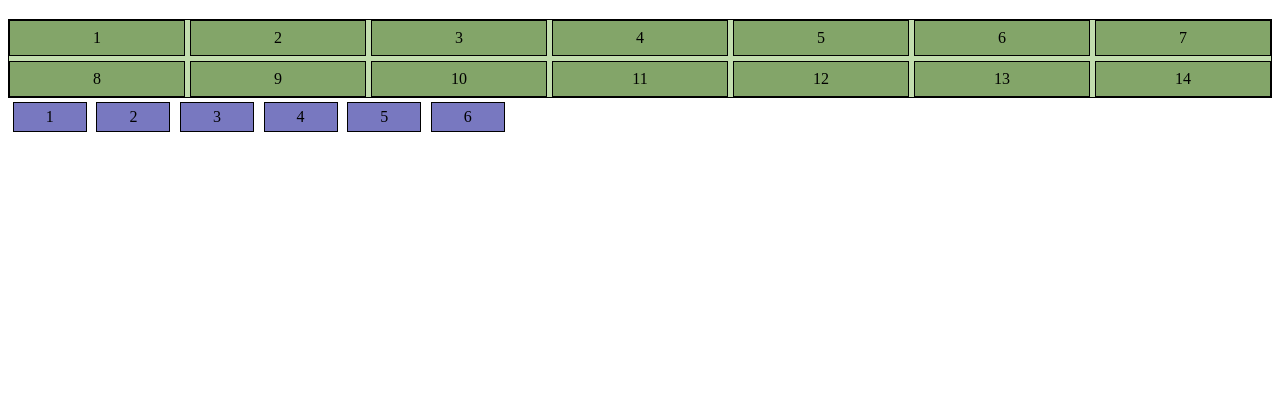
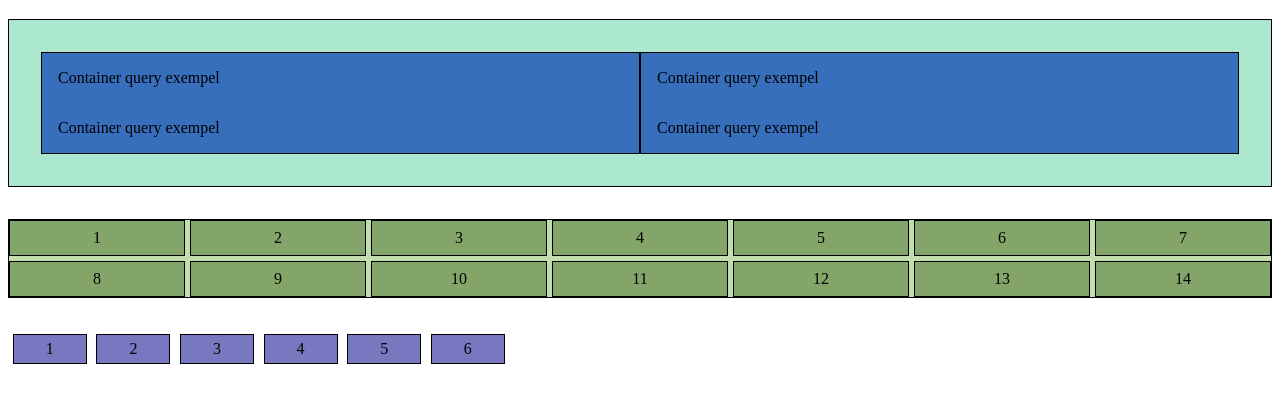
Before and after one commit to ha-fed23-html/09-responsiv-design, a plain HTML site: page index.html in a window 1280 px wide. Shown: the part 61-464 px from the top of the page. Drawn offline with Linux system fonts and the light colour scheme.

Commit message:
Container queries

```diff
--- a/index.html
+++ b/index.html
@@ -9,6 +9,18 @@
 
 <body>
 	<h1> Responsiv design </h1>
+
+	<div class="flex-row">
+		<div class="container">
+			<p> Container query exempel</p>
+			<p> Container query exempel</p>
+
+		</div>
+		<div class="container">
+			<p> Container query exempel</p>
+			<p> Container query exempel</p>
+		</div>
+	</div>
 
 	<div class="responsive-grid">
 		<div> 1 </div>
--- a/style.css
+++ b/style.css
@@ -3,6 +3,7 @@
 	background-color: rgb(194, 221, 174);
 	display: grid;
 	grid-gap: 0.3em;
+	margin: 2em 0;
 
 	grid-template-columns: repeat(auto-fit, minmax(10em, 1fr));
 }
@@ -48,3 +49,29 @@
 		flex-wrap: wrap;
 	}
 }
+
+
+.flex-row {
+	display: flex;
+	border: 1px solid black;
+	background-color: rgb(171, 231, 207);
+	padding: 2em;
+}
+.container {
+	border: 1px solid black;
+	background-color: rgb(43, 144, 127);
+	flex: 1 0 0em;
+
+	/* Skapa en container med namnet "exempel" */
+	container: exempel / inline-size;
+}
+.container > p {
+	padding: 1em;
+	margin: 0;
+}
+
+@container (width > 18rem) {
+	p {
+		background-color: rgb(55, 111, 188);
+	}
+}
```
